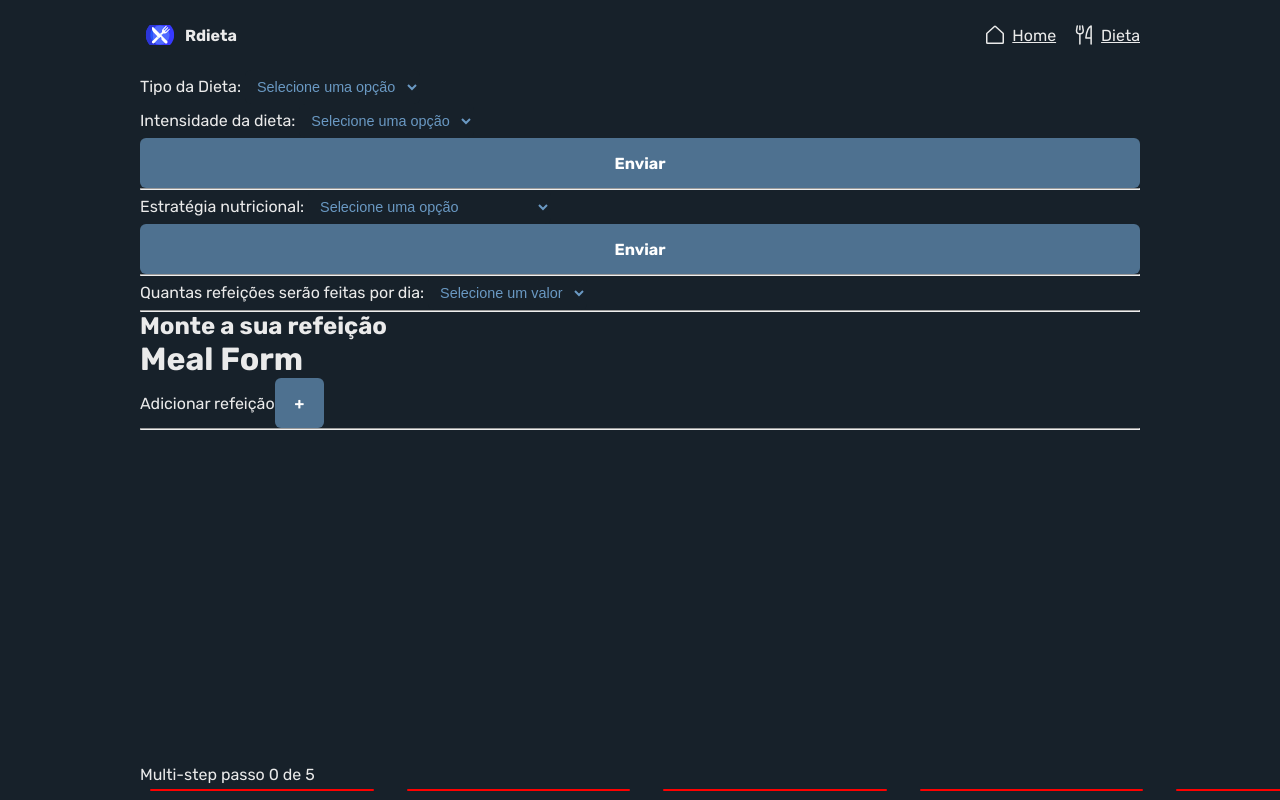
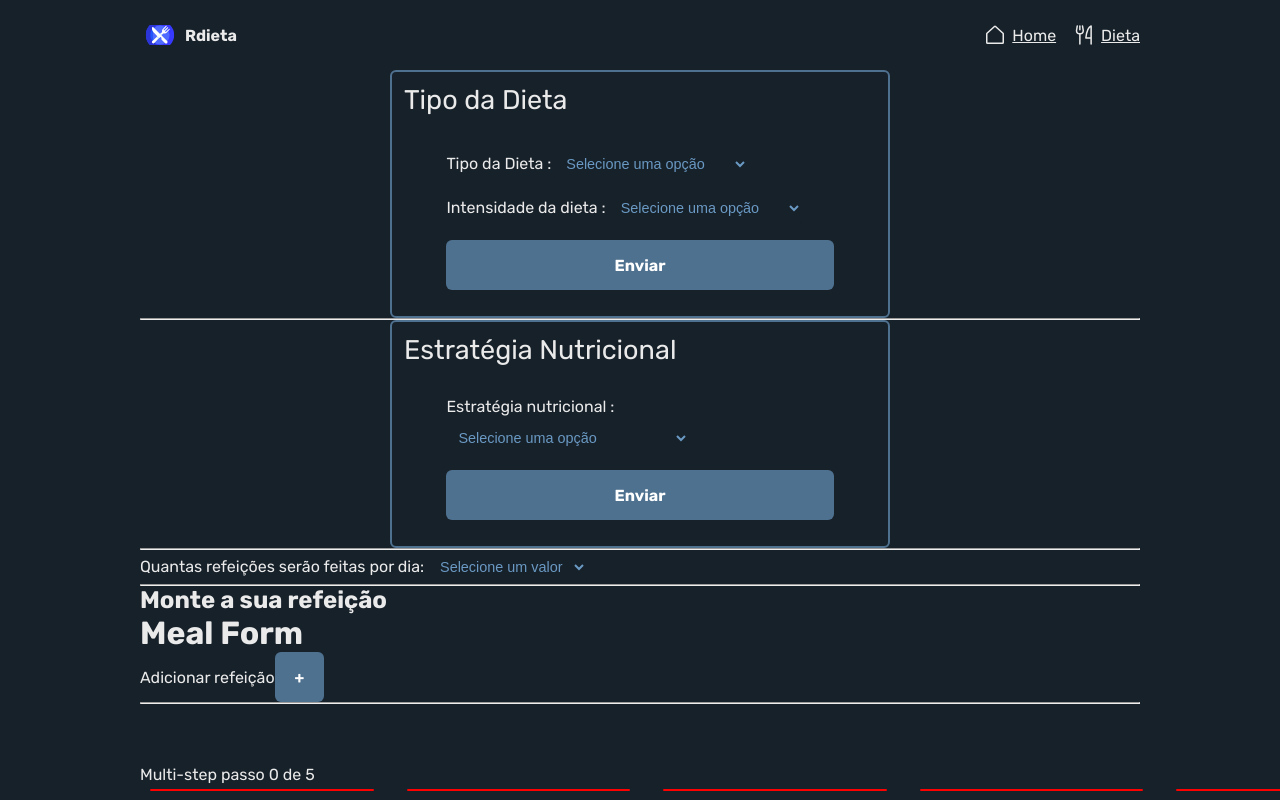
Before and after one commit to RenanArantes/rdieta, a Next.js app: page /diet in a window 1280 px wide. Built offline with nearby package versions, Linux system fonts and the light colour scheme.

Commit message:
forms styles

```diff
--- a/components/forms/DietForm/index.tsx
+++ b/components/forms/DietForm/index.tsx
@@ -6,6 +6,8 @@ import { PersonContext } from '../../../contexts/Person'
 import { DietContext } from '../../../contexts/Diet'
 import { Button } from '../../Button'
 import { Select } from '../../Select'
+import { FormContainer } from './styles'
+import { Title } from '../../Title'
 
 interface DietType {
   dietType: 'cutting' | 'bulking'
@@ -64,15 +66,11 @@ export function DietForm() {
   }
 
   return (
-    <form
-      style={{
-        display: 'flex',
-        flexDirection: 'column',
-      }}
-      onSubmit={handleSubmit(handleDiet)}
-    >
+    <FormContainer>
+      <Title>Tipo da Dieta</Title>
+      <form onSubmit={handleSubmit(handleDiet)}>
         <span>
-        <label>Tipo da Dieta: </label>
+          <label>Tipo da Dieta :</label>
           <Select defaultValue="" {...register('dietType')}>
             <option value="" disabled>
               Selecione uma opção
@@ -82,7 +80,7 @@ export function DietForm() {
           </Select>
         </span>
         <span>
-        <label>Intensidade da dieta: </label>
+          <label>Intensidade da dieta :</label>
           <Select defaultValue="" {...register('dietIntensity')}>
             <option value="" disabled>
               Selecione uma opção
@@ -94,5 +92,6 @@ export function DietForm() {
         </span>
         <Button type="submit">Enviar</Button>
       </form>
+    </FormContainer>
   )
 }
--- a/components/forms/DietForm/styles.ts
+++ b/components/forms/DietForm/styles.ts
@@ -0,0 +1,47 @@
+import styled from 'styled-components'
+
+export const FormContainer = styled.div`
+  margin: 0 auto;
+  width: 50%;
+
+  padding: 6px;
+
+  background-color: transparent;
+  border: 2px solid ${(props) => props.theme.blueColors[400]};
+  border-radius: 6px;
+
+  form {
+    display: flex;
+    flex-direction: column;
+    margin: 20px 0px;
+
+    @media (max-width: 940px) {
+      span {
+        display: flex;
+        flex-direction: column;
+      }
+    }
+  }
+
+  @media (max-width: 500px) {
+    width: 100%;
+  }
+
+  span {
+    margin: 5px 10%;
+
+    label {
+      margin-right: 3px;
+    }
+  }
+
+  button {
+    margin: 0 auto;
+    margin-top: 10px;
+    width: 80%;
+  }
+
+  select {
+    min-width: 50%;
+  }
+`
--- a/components/forms/NutritionalStrategyForm/index.tsx
+++ b/components/forms/NutritionalStrategyForm/index.tsx
@@ -5,6 +5,8 @@ import * as zod from 'zod'
 import { DietContext } from '../../../contexts/Diet'
 import { Button } from '../../Button'
 import { Select } from '../../Select'
+import { FormContainer } from './styles'
+import { Title } from '../../Title'
 
 interface NutritionalStrategyType {
   nutritionalStrategy: 'corporalWeight' | 'percentualMacros'
@@ -43,25 +45,23 @@ export function NutritionalStrategyForm() {
   }
 
   return (
-    <form
-      style={{
-        display: 'flex',
-        flexDirection: 'column',
-      }}
-      onSubmit={handleSubmit(handleNutritionalStrategy)}
-    >
+    <FormContainer>
+      <Title>Estratégia Nutricional</Title>
+      <form onSubmit={handleSubmit(handleNutritionalStrategy)}>
         <span>
-        <label>Estratégia nutricional: </label>
+          <label>Estratégia nutricional :</label>
           <Select defaultValue="" {...register('nutritionalStrategy')}>
             <option value="" disabled>
               Selecione uma opção
             </option>
-          <option value="percentualMacros">CHO:40% - PTN:40% - LIP:20%</option>
+            <option value="percentualMacros">
+              CHO:40% - PTN:40% - LIP:20%
+            </option>
             <option value="corporalWeight">CHO:4g - PTN:2g - LIP:1g</option>
           </Select>
         </span>
-      {'  '}
         <Button type="submit">Enviar</Button>
       </form>
+    </FormContainer>
   )
 }
--- a/components/forms/NutritionalStrategyForm/styles.ts
+++ b/components/forms/NutritionalStrategyForm/styles.ts
@@ -0,0 +1,48 @@
+import styled from 'styled-components'
+
+export const FormContainer = styled.div`
+  margin: 0 auto;
+  width: 50%;
+
+  padding: 6px;
+
+  background-color: transparent;
+  border: 2px solid ${(props) => props.theme.blueColors[400]};
+  border-radius: 6px;
+
+  form {
+    display: flex;
+    flex-direction: column;
+    margin: 20px 0px;
+
+    @media (max-width: 940px) {
+      span {
+        display: flex;
+        flex-direction: column;
+      }
+    }
+  }
+
+  @media (max-width: 500px) {
+    width: 100%;
+  }
+
+  span {
+    margin: 5px 10%;
+
+    label {
+      margin-right: 3px;
+    }
+  }
+
+  button {
+    margin: 0 auto;
+    margin-top: 10px;
+    width: 80%;
+  }
+
+  select {
+    min-width: 50%;
+    margin-top: 5px;
+  }
+`
```
Also changed, not shown: components/forms/BMRForm/styles.ts (+22 -13 lines), components/forms/TotalKcalForm/index.tsx (+9 -10 lines), components/forms/TotalKcalForm/styles.ts (+51 -0 lines). Lines whose indentation alone changed are shown as unchanged.
